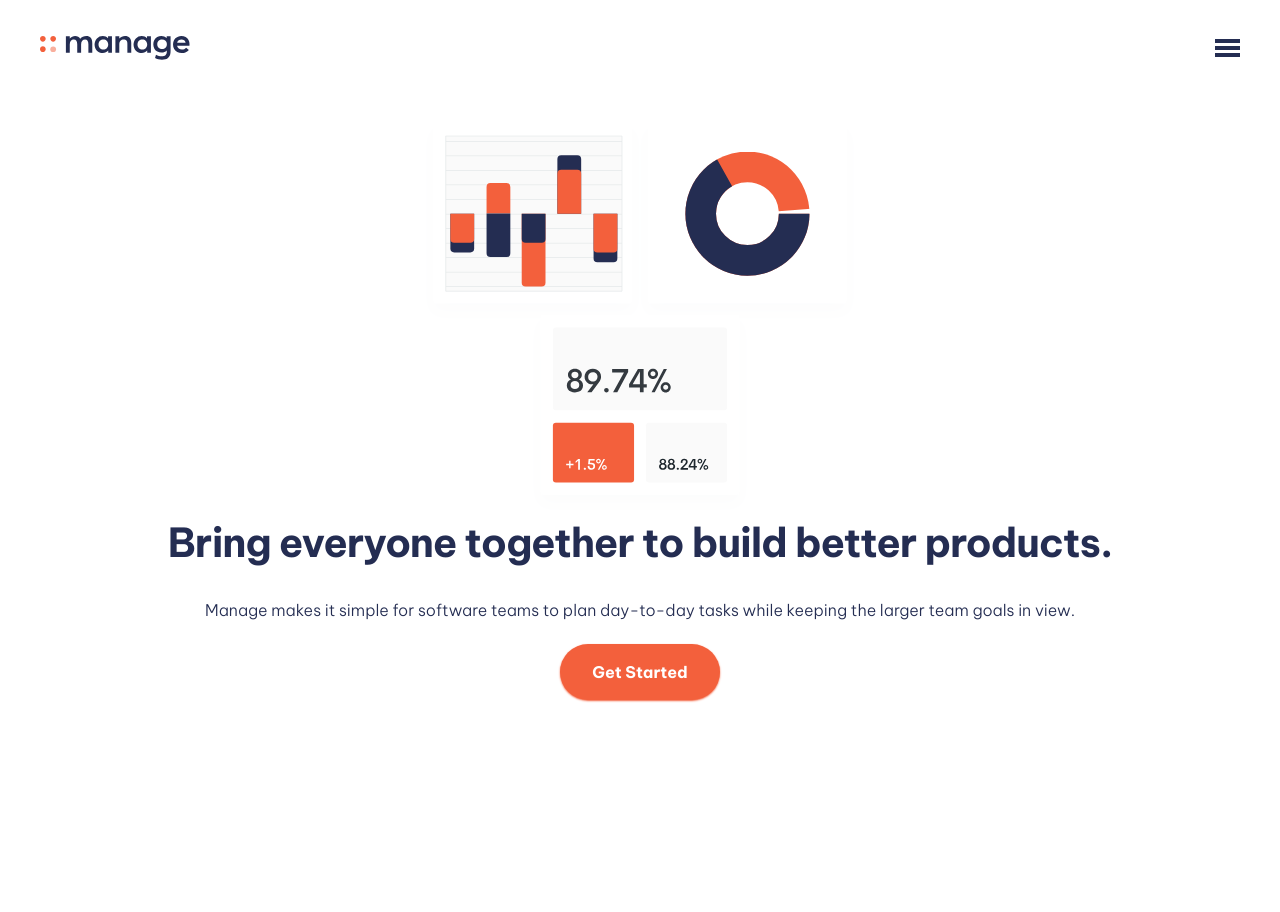
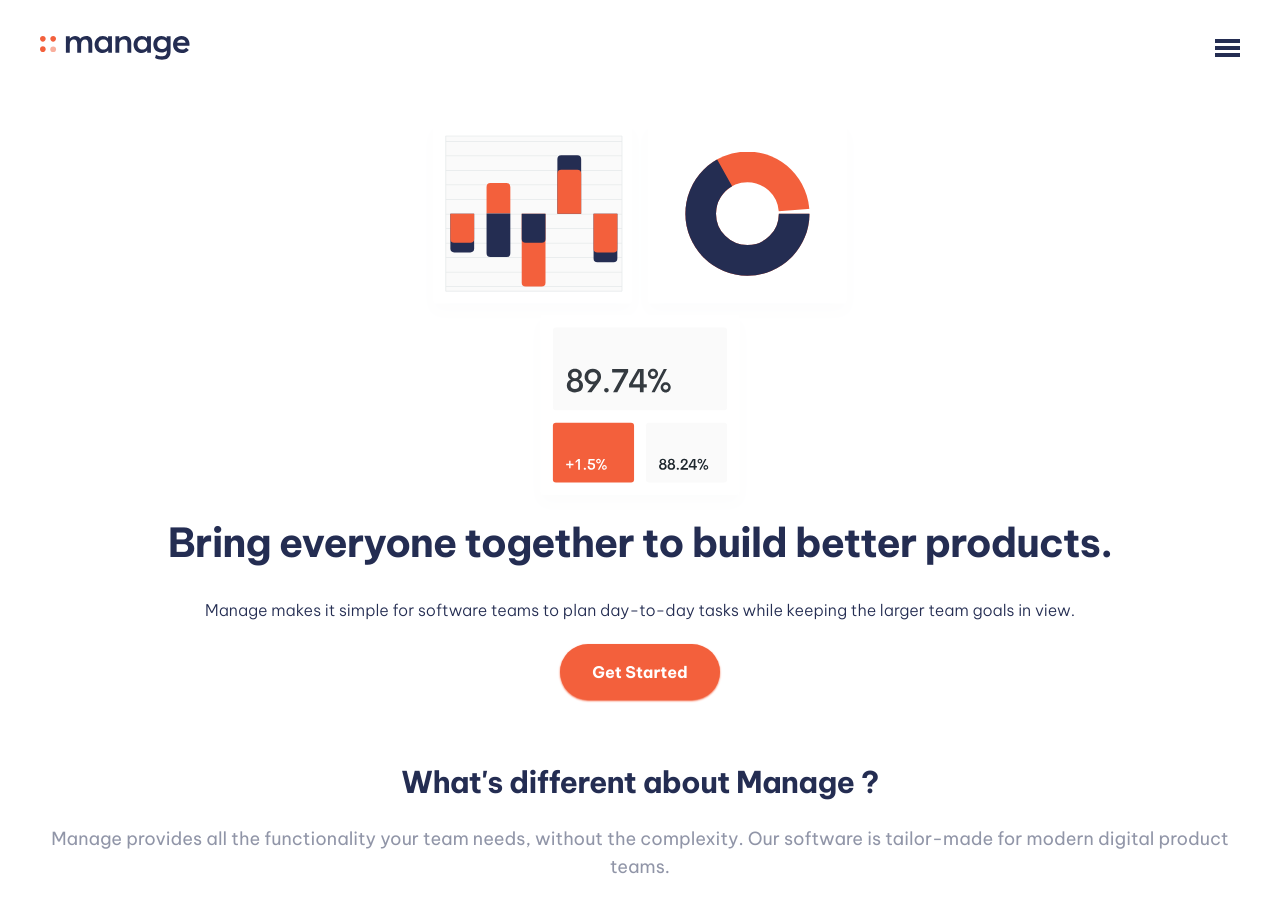
Before and after one commit to danielgen01/manage-landing-page, a Next.js app: page / in a window 1280 px wide. Shown: the top 912 px of the page. Before the commit the page ends 800 px from the top, so only its background shows below. Built offline with nearby package versions, Linux system fonts and the light colour scheme.

Commit message:
Implement whatsdifferent section

```diff
--- /dev/null
+++ b/app/components/WhatsDifferent/WhatsDifferent.tsx
@@ -0,0 +1,18 @@
+import React from "react"
+
+const WhatsDifferent = () => {
+	return (
+		<section className="flex flex-col px-10 items-center py-10 gap-5">
+			<h2 className="text-dark-blue font-extrabold leading-[45px] tracking-[-0.619px] text-3xl text-center">
+				What's different about Manage ?
+			</h2>
+			<p className="text-dark-blue text-center text-lg font-normal opacity-[0.5025343894958496;]">
+				Manage provides all the functionality your team needs, without the
+				complexity. Our software is tailor-made for modern digital product
+				teams.{" "}
+			</p>
+		</section>
+	)
+}
+
+export default WhatsDifferent
--- a/app/page.tsx
+++ b/app/page.tsx
@@ -1,6 +1,7 @@
 import Image from 'next/image'
 import Header from './components/Header/Header'
 import Hero from './components/Hero/Hero'
+import WhatsDifferent from './components/WhatsDifferent/WhatsDifferent'
 
 export default function App() {
   return (
@@ -8,6 +9,7 @@ export default function App() {
    <Header />
    <main>
    <Hero />
+   <WhatsDifferent />
 
    </main>
    </>
```
